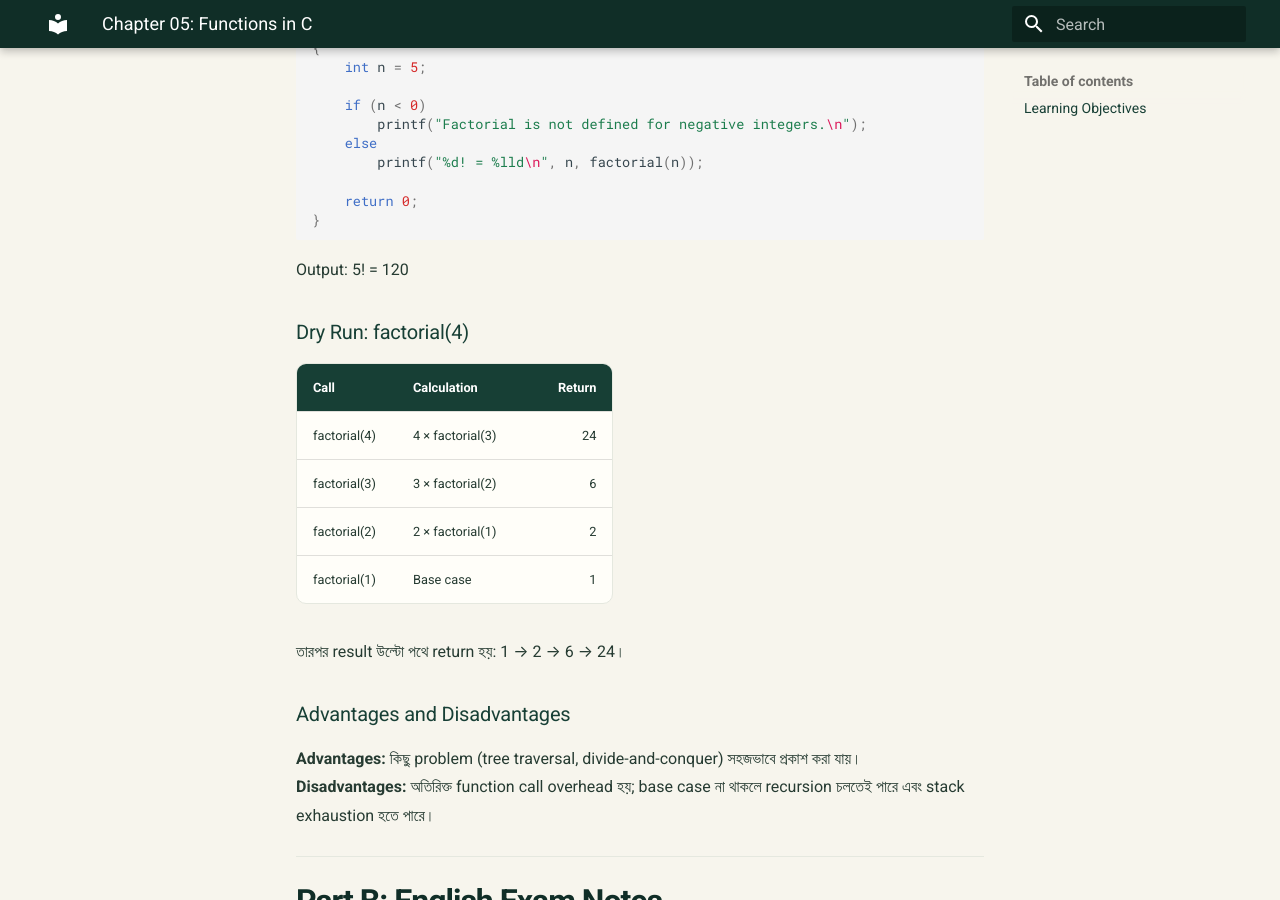
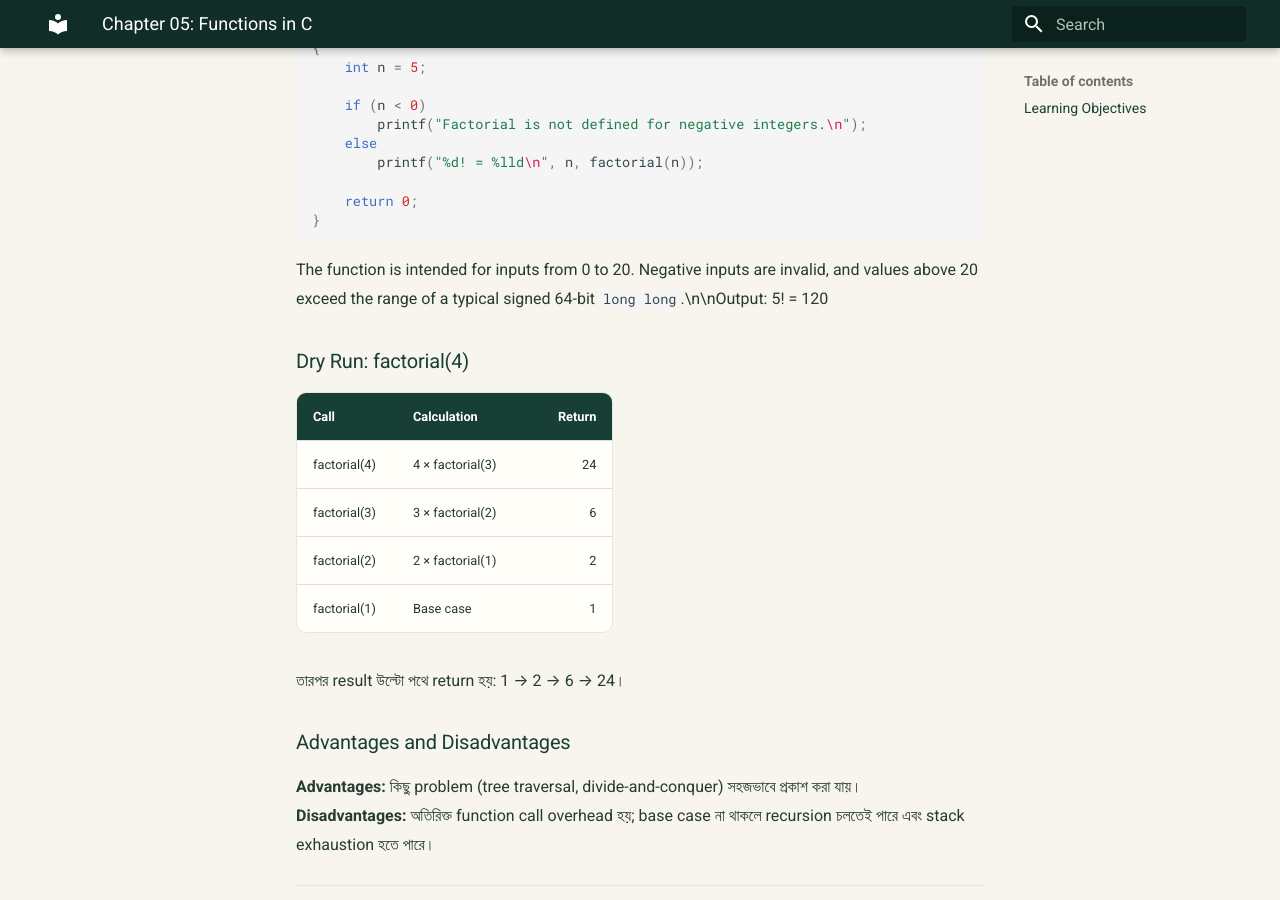
Before and after one commit to taimiyatahsin0-png/nu-cse-notes-store, an MkDocs documentation site: the page built from docs/subjects/spl/chapter-05-functions.md, in a window 1280 px wide and 900 px high, scrolled down 7505 px. Built offline with MkDocs 1.6.1 and Material for MkDocs 9.7.7, drawn with Linux system fonts in a browser that asks for light colours.

Commit message:
Clarify factorial input range and prevent long long overflow

```diff
--- a/docs/subjects/spl/chapter-05-functions.md
+++ b/docs/subjects/spl/chapter-05-functions.md
@@ -306,7 +306,7 @@ int main(void)
 }
 ~~~
 
-Output: 5! = 120
+The function is intended for inputs from 0 to 20. Negative inputs are invalid, and values above 20 exceed the range of a typical signed 64-bit `long long`.\n\nOutput: 5! = 120
 
 ### Dry Run: factorial(4)
 
```
